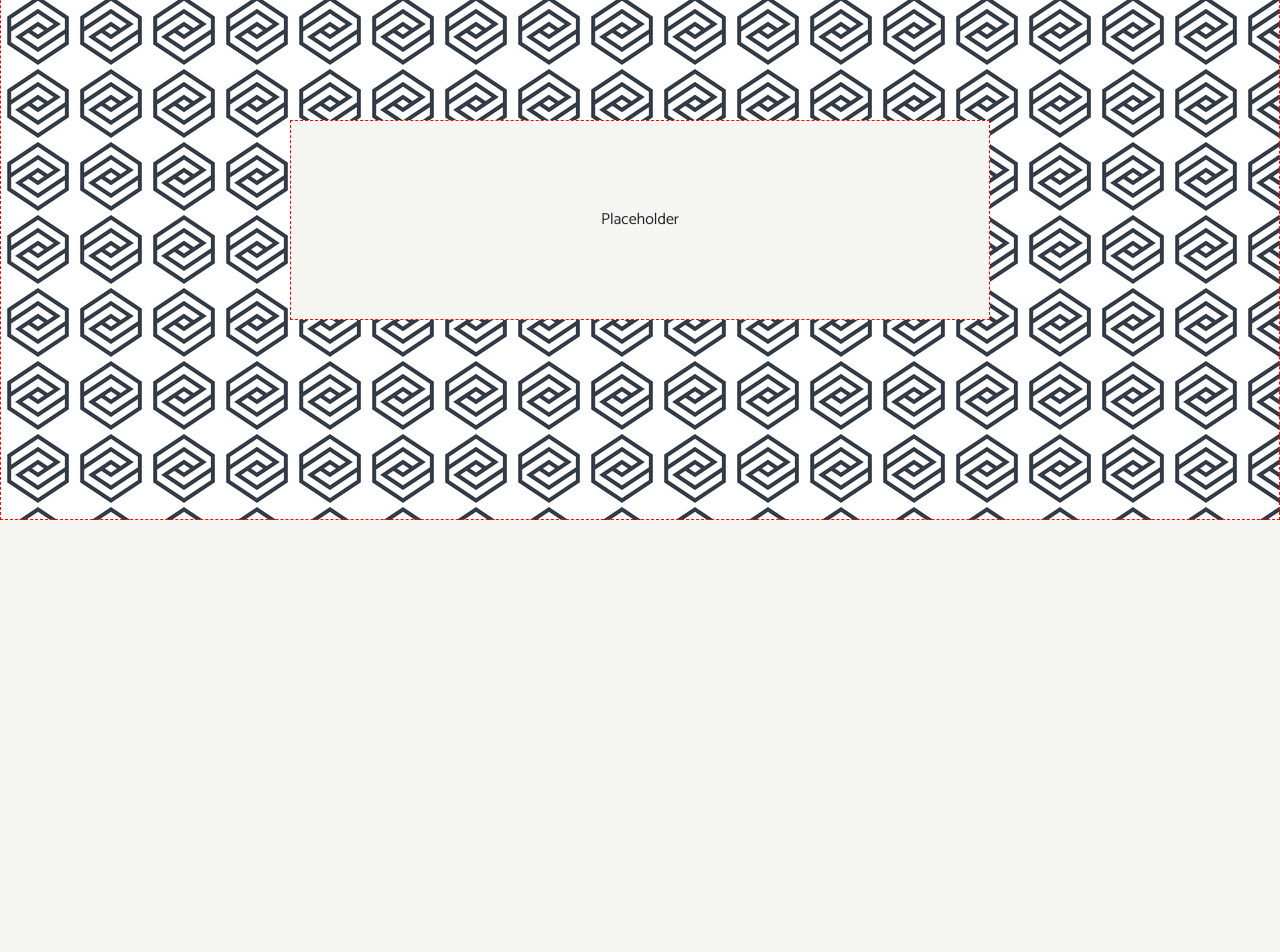
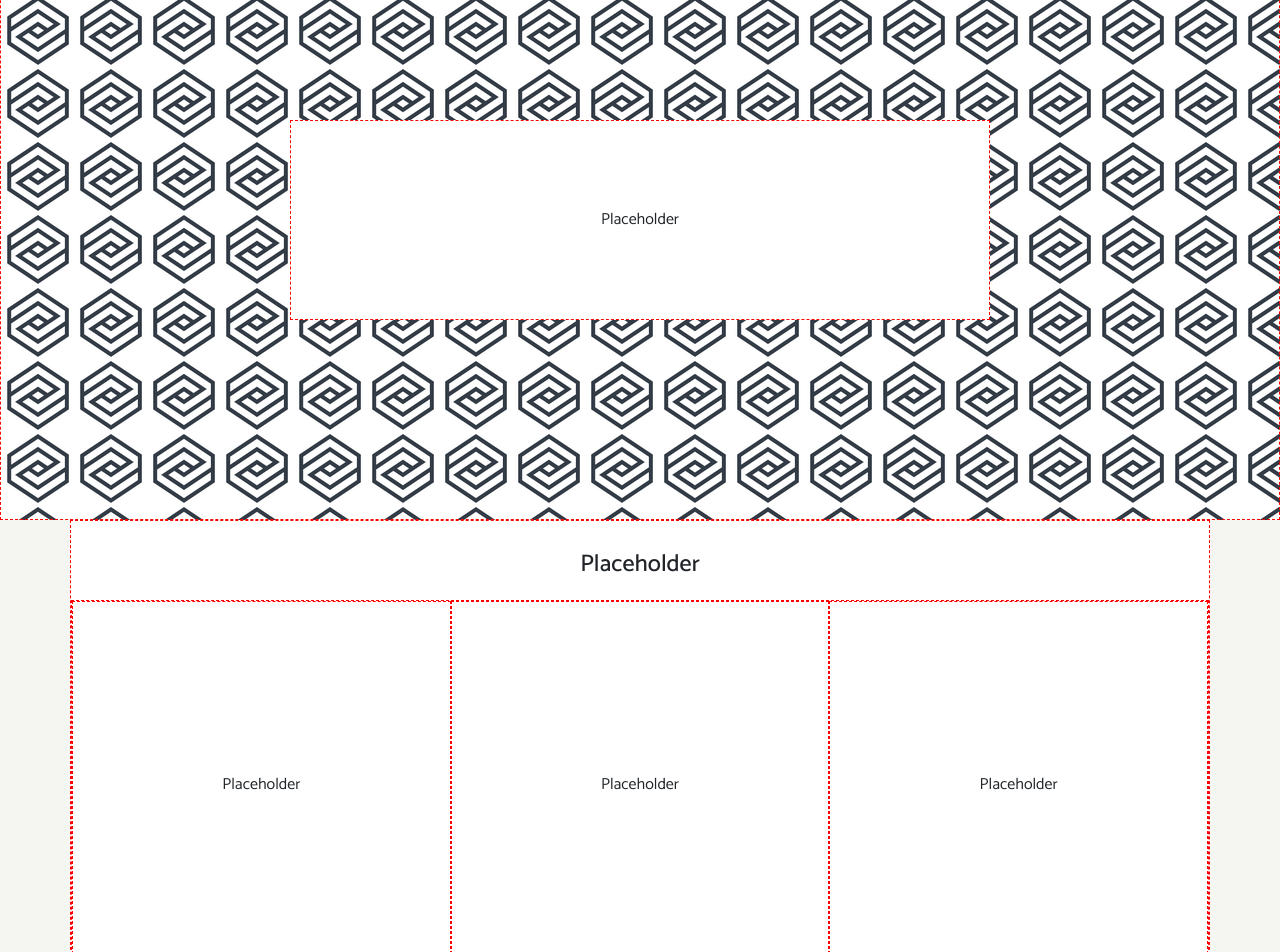
Before and after one commit to NicolaRicci100/proj-html-vuejs, a Vue app: page / in a window 1280 px wide. Shown: the part 280-1232 px from the top of the page. Before the commit the page ends 800 px from the top, so only its background shows below. Built offline with nearby package versions, Linux system fonts and the light colour scheme.

Commit message:
aggiunto AppJournal

```diff
--- a/src/assets/scss/_mixins.scss
+++ b/src/assets/scss/_mixins.scss
@@ -1,5 +1,11 @@
-@mixin flex_center{
-display: flex;
-align-items: center;
-justify-content: center;
+@mixin flex_center($axis: 'both'){
+  display: flex;
+  @if $axis == 'main'{
+    justify-content: center;
+  } @else if $axis == 'cross'{
+    align-items: center;
+  } @else{
+    align-items: center;
+    justify-content: center;
+  }
 }
--- a/src/components/AppHeader.vue
+++ b/src/components/AppHeader.vue
@@ -16,8 +16,14 @@ export default {
 </template>
 
 <style lang="scss" scoped>
+@use '../assets/scss/mixins.scss' as *;
+
 //temporaneo
 .row {
   height: 200px;
+
+  :last-child {
+    @include flex_center
+  }
 }
 </style>
--- a/src/components/AppMain.vue
+++ b/src/components/AppMain.vue
@@ -1,6 +1,7 @@
 <script>
+import AppJournal from './AppMain_components/AppJournal.vue';
 export default {
-
+  components: { AppJournal }
 }
 </script>
 
@@ -10,6 +11,7 @@ export default {
       Placeholder
     </div>
   </section>
+  <AppJournal />
 </template>
 
 <style lang="scss" scoped>
@@ -25,10 +27,10 @@ export default {
   background-image: url(../assets/img/3a74ce3d0532b7773b174c45ca3bd05a_bigger.png);
   border: $debug;
 
-  div {
+  >div {
     height: 200px;
     width: 700px;
-    background-color: $bg-color;
+    background-color: $primary-color;
     @include flex_center;
   }
 }
--- /dev/null
+++ b/src/components/AppMain_components/AppJournal.vue
@@ -0,0 +1,40 @@
+<script>
+export default {
+
+}
+</script>
+
+<template>
+  <section id="journal" class="container">
+    <h4>Placeholder</h4>
+    <div class="card-container row row-cols-3">
+      <div class="col">Placeholder</div>
+      <div class="col">Placeholder</div>
+      <div class="col">Placeholder</div>
+    </div>
+  </section>
+</template>
+
+<style lang="scss" scoped>
+@use '../../assets/scss/mixins.scss' as *;
+@use '../../assets/scss/vars' as *;
+
+#journal {
+  height: 450px;
+  background-color: $primary-color;
+  border: $debug; //temporaneo
+}
+
+h4 {
+  @include flex_center;
+  margin: 30px 0 20px;
+}
+
+.card-container {
+  height: 370px;
+
+  >div {
+    @include flex_center;
+  }
+}
+</style>
```
